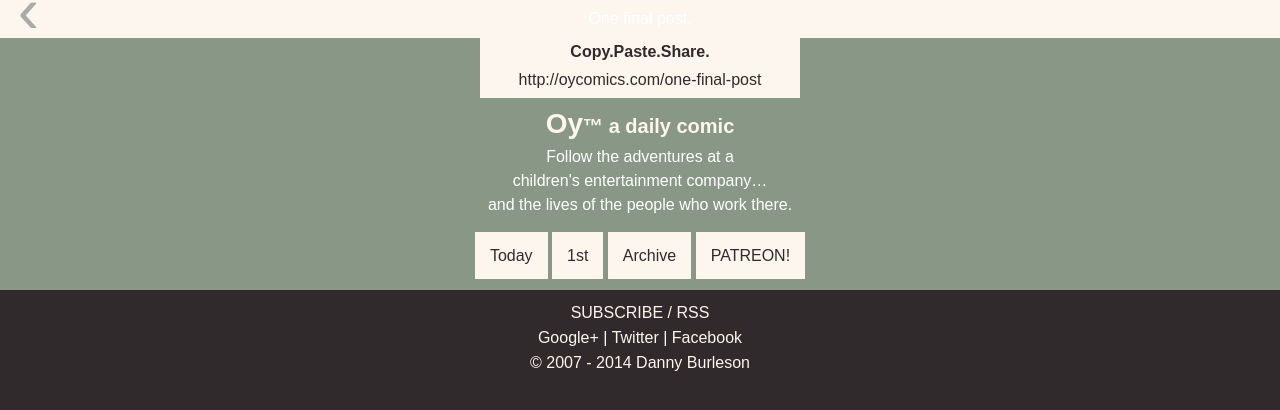
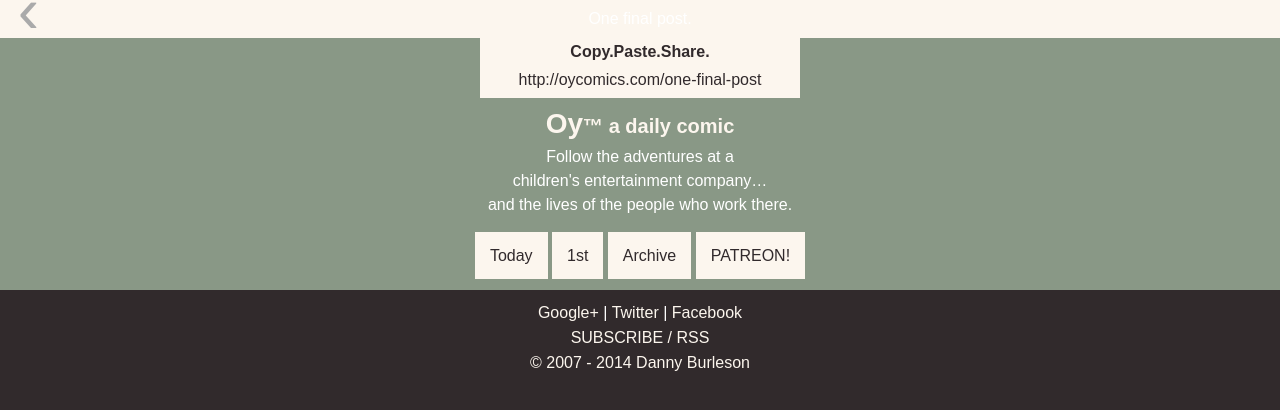
Before and after one commit to oycomics/oycomics.github.io, a Jekyll site: the page built from index.html, in a window 1280 px wide. Shown: the top 410 px of the page. Built offline with Jekyll 4.4.1, drawn with Linux system fonts in a browser that asks for light colours; Markdown is read by kramdown in place of the engine named in the settings; the list of posts is cut into pages by our own code.

Commit message:
Update footer.html

```diff
--- a/_includes/footer.html
+++ b/_includes/footer.html
@@ -1,7 +1,7 @@
 <div class="footer">
-	<a class="footer_nav_item rss" href="http://feeds.feedburner.com/oy" target="_blank">SUBSCRIBE / RSS</a><br>
-		<a class="footer_nav_item googleplus" href="https://plus.google.com/+Oycomics" target="_blank">Google+</a> |
+	<a class="footer_nav_item googleplus" href="https://plus.google.com/+Oycomics" target="_blank">Google+</a> |
 	<a class="footer_nav_item twitter" href="https://twitter.com/oycomics" target="_blank">Twitter</a> |
 	<a class="footer_nav_item facebook" href="https://www.facebook.com/oycomics" target="_blank">Facebook</a><br>
-	<a href="mailto:danny@oycomics.com" class="copyright">&copy; 2007 - {{ site.time | date: "%Y" }} Danny Burleson</a>
+	<a class="footer_nav_item rss" href="http://feeds.feedburner.com/oy" target="_blank">SUBSCRIBE / RSS</a><br>
+	<a class="copyright" href="mailto:danny@oycomics.com">&copy; 2007 - {{ site.time | date: "%Y" }} Danny Burleson</a>
 </div>
```
